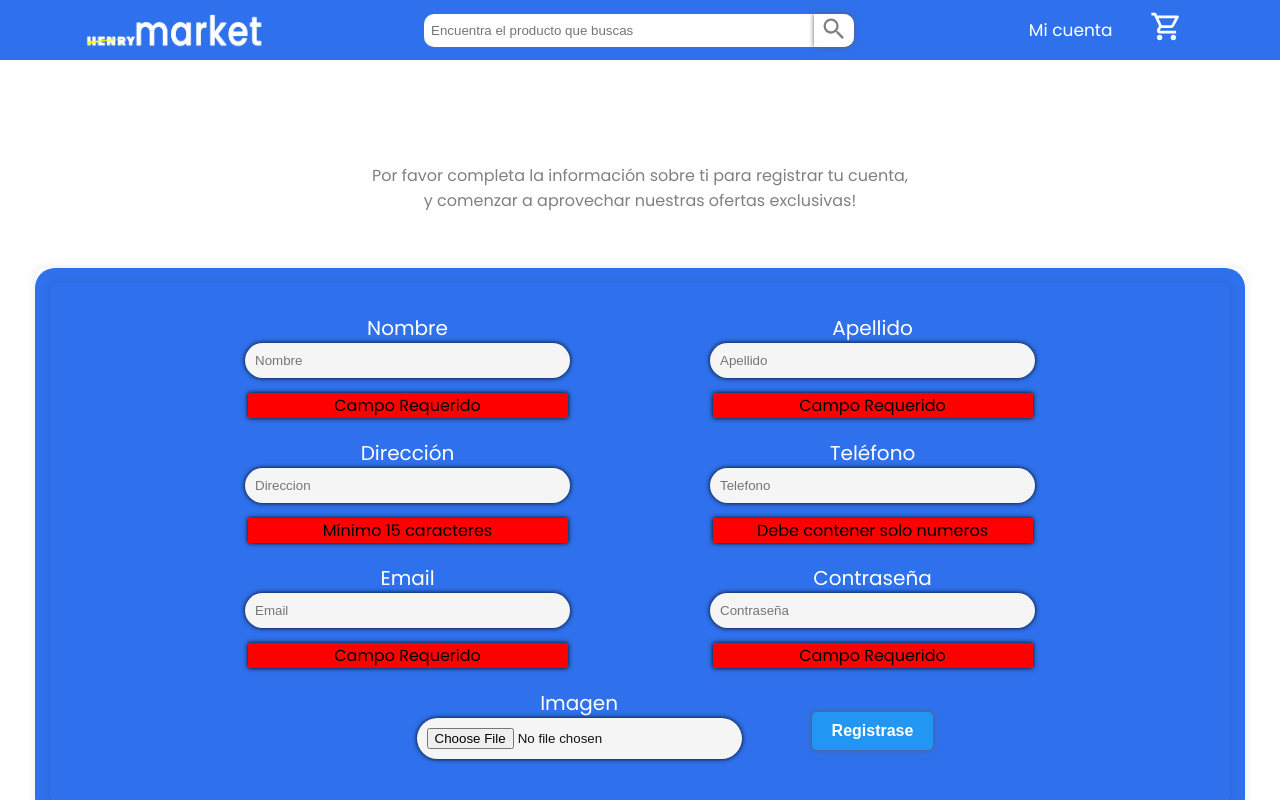
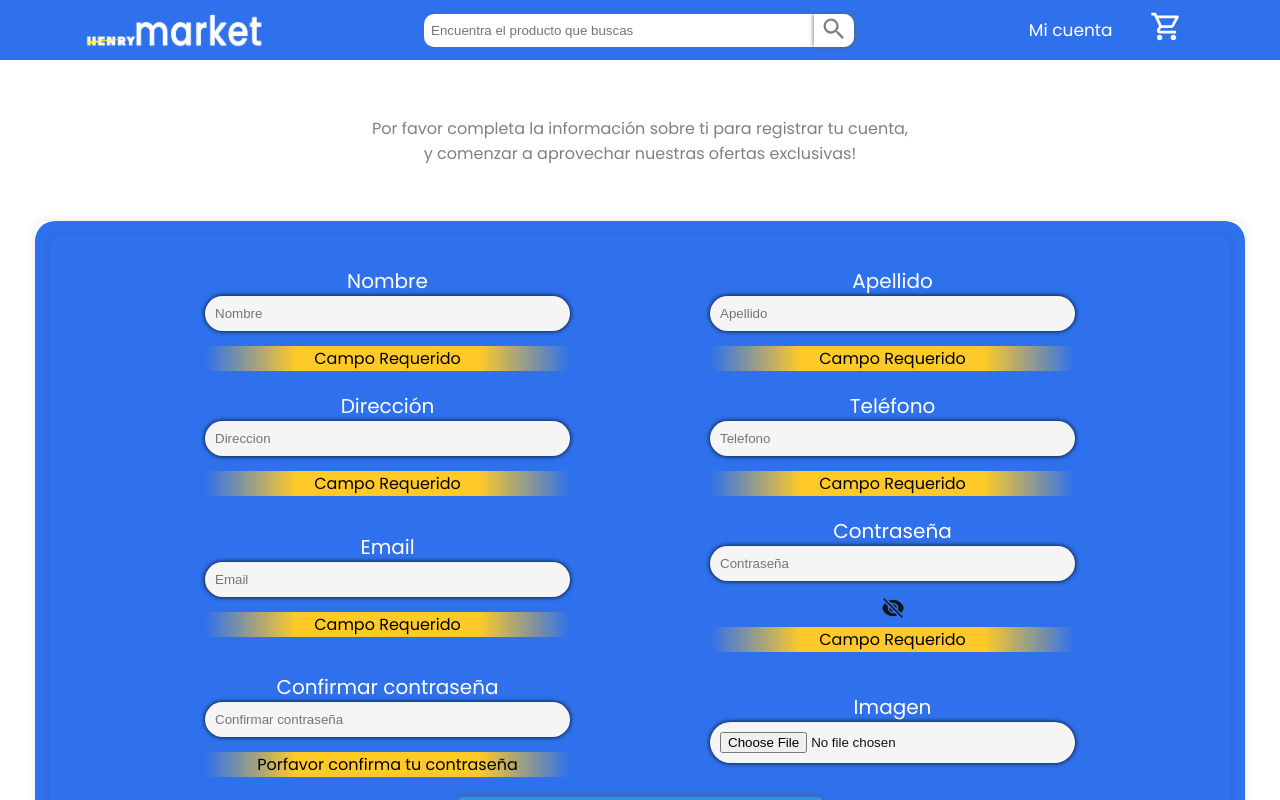
Before and after one commit to BrandonFabila/Henry-Market-Front, a React (Create React App) app: page /register in a window 1280 px wide. Shown: the top 800 px of the page. Built offline with nearby package versions, Linux system fonts and the light colour scheme; a web font is replaced by a local one; what cloudinary-react would draw is missing.

Commit message:
password

```diff
--- a/package.json
+++ b/package.json
@@ -17,8 +17,6 @@
     "bcryptjs": "^2.4.3",
     "cloudinary": "^1.35.0",
     "cloudinary-react": "^1.8.1",
-    "crypto": "^1.0.1",
-    "crypto-browserify": "^3.12.0",
     "firebase": "^9.20.0",
     "formik": "^2.2.9",
     "js-cookie": "^3.0.1",
--- a/src/components/FormLogin/FormLogin.jsx
+++ b/src/components/FormLogin/FormLogin.jsx
@@ -11,9 +11,11 @@
 import styles from "./FormLogin.module.css"
 
 
+
 import Cookies from 'js-cookie';
 // Import the functions you need from the SDKs you need
 import { initializeApp } from "firebase/app";
+import { useState } from 'react';
 // TODO: Add SDKs for Firebase products that you want to use
 // https://firebase.google.com/docs/web/setup#available-libraries
 
@@ -32,6 +34,7 @@
   const auth = getAuth(app);
 
 export default function FormLogin() {
+
 
 
   const estado = true
@@ -139,6 +142,7 @@
             });
         }
     }
+    const [showPwd, setShowPwd] = useState(false)
     return (
         <div className={styles.container}>
             <Formik
@@ -156,7 +160,20 @@
                   <h1>Login</h1>
                   <Field name='email' type='email' placeholder='Email' className={styles.formInput} />
                   <ErrorMessage name='email' />
-                  <Field name='password' type='password' placeholder='Password' className={styles.formInput} />
+                  <Field name='password' type={showPwd ? "text" : "password"} placeholder='Password' className={styles.formInput} />
+                  <div className={styles.formInput}>
+                    <div className="position-absolute pointer pwd-icon" onClick={() => setShowPwd(!showPwd)}>
+                      {showPwd ? <svg xmlns="http://www.w3.org/2000/svg" viewBox="0 0 24 24" fill="currentColor" height={"1.5rem"}>
+                        <path d="M12 15a3 3 0 100-6 3 3 0 000 6z" />
+                        <path fillRule="evenodd" d="M1.323 11.447C2.811 6.976 7.028 3.75 12.001 3.75c4.97 0 9.185 3.223 10.675 7.69.12.362.12.752 0 1.113-1.487 4.471-5.705 7.697-10.677 7.697-4.97 0-9.186-3.223-10.675-7.69a1.762 1.762 0 010-1.113zM17.25 12a5.25 5.25 0 11-10.5 0 5.25 5.25 0 0110.5 0z" clipRule="evenodd" />
+                      </svg> : <svg xmlns="http://www.w3.org/2000/svg" viewBox="0 0 24 24" fill="currentColor" height={"1.5rem"}>
+                        <path d="M3.53 2.47a.75.75 0 00-1.06 1.06l18 18a.75.75 0 101.06-1.06l-18-18zM22.676 12.553a11.249 11.249 0 01-2.631 4.31l-3.099-3.099a5.25 5.25 0 00-6.71-6.71L7.759 4.577a11.217 11.217 0 014.242-.827c4.97 0 9.185 3.223 10.675 7.69.12.362.12.752 0 1.113z" />
+                        <path d="M15.75 12c0 .18-.013.357-.037.53l-4.244-4.243A3.75 3.75 0 0115.75 12zM12.53 15.713l-4.243-4.244a3.75 3.75 0 004.243 4.243z" />
+                        <path d="M6.75 12c0-.619.107-1.213.304-1.764l-3.1-3.1a11.25 11.25 0 00-2.63 4.31c-.12.362-.12.752 0 1.114 1.489 4.467 5.704 7.69 10.675 7.69 1.5 0 2.933-.294 4.242-.827l-2.477-2.477A5.25 5.25 0 016.75 12z" />
+                      </svg>}
+                    </div>
+                  </div>
+
                   <ErrorMessage name='password' />
 
                   <div className={styles.botones}>
--- a/src/components/FormRegister/FormRegister.jsx
+++ b/src/components/FormRegister/FormRegister.jsx
@@ -5,10 +5,10 @@
 import {  useDispatch } from "react-redux";
 import { CloudinaryContext } from "cloudinary-react"; // para guardar las imágenes externamente
 import swal from "sweetalert"
-
 import s from "./FormRegister.module.css"
 
 export default function FormRegister() {
+  const [showPwd, setShowPwd] = useState(false)
   const dispatch = useDispatch();
   // const BACK_HOST = 'https://henry-market-back-production.up.railway.app/'
   const BACK_HOST = "http://localhost:3001/"
@@ -23,6 +23,7 @@
     telefono: "",
     email: "",
     password: "",
+    passwordconfirm: "",
     estado: true,
     imagen: "",
   });
@@ -46,6 +47,7 @@
       telefono,
       email,
       password,
+      passwordconfirm,
     } = form;
 
     // Realiza las validaciones
@@ -56,6 +58,7 @@
       telefono,
       email,
       password,
+      passwordconfirm,
     });
 
 
@@ -286,13 +289,24 @@
                     Contraseña
                   </label>
                   <input
-                    type="password"
+                    type={showPwd ? "text" : "password"}
                     name="password"
                     value={form.password}
                     onChange={handleInputChange}
                     className={s.forminput}
                     placeholder='Contraseña'
                   />
+                  <div className="position-absolute pointer pwd-icon" onClick={() => setShowPwd(!showPwd)}>
+                    {showPwd ? <svg xmlns="http://www.w3.org/2000/svg" viewBox="0 0 24 24" fill="currentColor" height={"1.5rem"}>
+                      <path d="M12 15a3 3 0 100-6 3 3 0 000 6z" />
+                      <path fillRule="evenodd" d="M1.323 11.447C2.811 6.976 7.028 3.75 12.001 3.75c4.97 0 9.185 3.223 10.675 7.69.12.362.12.752 0 1.113-1.487 4.471-5.705 7.697-10.677 7.697-4.97 0-9.186-3.223-10.675-7.69a1.762 1.762 0 010-1.113zM17.25 12a5.25 5.25 0 11-10.5 0 5.25 5.25 0 0110.5 0z" clipRule="evenodd" />
+                    </svg> : <svg xmlns="http://www.w3.org/2000/svg" viewBox="0 0 24 24" fill="currentColor" height={"1.5rem"}>
+                      <path d="M3.53 2.47a.75.75 0 00-1.06 1.06l18 18a.75.75 0 101.06-1.06l-18-18zM22.676 12.553a11.249 11.249 0 01-2.631 4.31l-3.099-3.099a5.25 5.25 0 00-6.71-6.71L7.759 4.577a11.217 11.217 0 014.242-.827c4.97 0 9.185 3.223 10.675 7.69.12.362.12.752 0 1.113z" />
+                      <path d="M15.75 12c0 .18-.013.357-.037.53l-4.244-4.243A3.75 3.75 0 0115.75 12zM12.53 15.713l-4.243-4.244a3.75 3.75 0 004.243 4.243z" />
+                      <path d="M6.75 12c0-.619.107-1.213.304-1.764l-3.1-3.1a11.25 11.25 0 00-2.63 4.31c-.12.362-.12.752 0 1.114 1.489 4.467 5.704 7.69 10.675 7.69 1.5 0 2.933-.294 4.242-.827l-2.477-2.477A5.25 5.25 0 016.75 12z" />
+                    </svg>}
+                  </div>
+
                   {errors.password ? (
                       <div className={s.errors}>{errors.password}</div>
                     ) : (
@@ -300,6 +314,24 @@
                     )}
                 </div>
 
+                <div className={s.contenedorDiv}>
+                  <label  className={s.label}>
+                    Confirmar contraseña
+                  </label>
+                  <input
+                    type={showPwd ? "text" : "password"}
+                    name="passwordconfirm"
+                    value={form.passwordconfirm}
+                    onChange={handleInputChange}
+                    className={s.forminput}
+                    placeholder='Confirmar contraseña'
+                  />
+                  {errors.passwordconfirm ? (
+                      <div className={s.errors}>{errors.passwordconfirm}</div>
+                    ) : (
+                      <div className={s.ok}>✔</div>
+                    )}
+                </div>
 
                 {/* ----------------------- IMAGEN -----------------------*/}
                 <div className={s.contenedorDiv}>
--- a/src/components/FormRegister/FormRegister.module.css
+++ b/src/components/FormRegister/FormRegister.module.css
@@ -35,9 +35,8 @@
     justify-content: center;
     padding: 10px;
     margin-bottom: 15px;
-    width: 325px;
+    width: 365px;
     border-radius: 5rem;
-
     background-color: #f5f5f5; /* Fondo gris claro para los campos de entrada */
   }
 
@@ -53,11 +52,12 @@
   }
 
   .errors {
-    color: #000000; /* Texto rojo para los mensajes de error */
+    color: rgb(0, 0, 0); /* Texto rojo para los mensajes de error */
     margin-bottom: 20px;
-    width: 320px;
-    background-color: #ff0000;
-    box-shadow: 0px 0px 5px rgb(0, 0, 0); /* Resaltar el campo activo con un borde amarillo */
+    background: rgb(0,0,0);
+background: linear-gradient(90deg, rgba(0,0,0,0) 0%, rgba(255,202,40,1) 25%, rgba(255,202,40,1) 75%, rgba(0,0,0,0) 100%);
+    width: 365px;
+    /* box-shadow: 0px 0px 5px rgb(0, 0, 0); Resaltar el campo activo con un borde amarillo */
 
   }
 
@@ -75,6 +75,8 @@
     background-color: #2196f3; /* Fondo azul para el botón de enviar */
     border: none;
     border-radius: 5px;
+    width: 365px;
+
     color: #fff; /* Texto blanco para el botón de enviar */
     cursor: pointer;
     font-size: 16px;
--- a/src/components/FormRegister/validations.js
+++ b/src/components/FormRegister/validations.js
@@ -1,6 +1,5 @@
 const blankSpace = /^\s+$/ // Espacio en blanco
 const regexEmail = /^[A-Z0-9._%+-]+@[A-Z0-9.-]+\.[A-Z]{2,4}$/i // Email válido
-const regexPassword = /^(?=.*?\d)[a-zA-Z0-9]{6,10}$/; // Password al menos un número
 const regexLetters = /^[ a-zA-ZñÑáéíóúÁÉÍÓÚ]+$/ // Solo letras
 const regexAddress = /^\d+\s[A-z]+\s[A-z]+/; // valida la dirección
 const regexTelefono = /^[0-9]+$/;
@@ -21,28 +20,35 @@
     if (values.primer_apellido.length === 1 && values.primer_apellido.length < 3) errors.primer_apellido = 'Inserta minimo 3 caracteres';
 
 
-    if(!values.direccion) errors.direccion = 'Campo Requerido'
     if (blankSpace.test(values.direccion)) errors.direccion = 'No puede ser un espacio en blanco'
     if(regexAddress.test(values.direccion)) errors.direccion = 'Números y letras'
     if (values.direccion.length > 101) errors.direccion = 'Máximo 100 caracteres'
     if (values.direccion.length < 15) errors.direccion = 'Mínimo 15 caracteres'
+    if(!values.direccion) errors.direccion = 'Campo Requerido'
 
 
+    if (blankSpace.test(values.telefono)) errors.telefono = 'No puede ser un espacio en blanco'
+    if (values.telefono && values.telefono.length < 10) errors.telefono = 'Mínimo 10 digitos'
+    if(!regexTelefono.test(values.telefono)) errors.telefono = "Debe contener solo numeros"
     if(!values.telefono) errors.telefono = 'Campo Requerido'
-    if (blankSpace.test(values.telefono)) errors.telefono = 'No puede ser un espacio en blanco'
-    if (values.telefono && values.telefono.length < 9) errors.telefono = 'Mínimo 9 caracteres'
-    if(!regexTelefono.test(values.telefono)) errors.telefono = "Debe contener solo numeros"
-    if (values.telefono.length > 25) errors.telefono = 'Máximo 25 caracteres'
+    if (values.telefono.length > 20) errors.telefono = 'Máximo 20 digitos'
 
     if(!values.email) errors.email = 'Campo Requerido'
     if (values.email && !regexEmail.test(values.email)) errors.email = 'Por favor ingresa un email válido'
     if (blankSpace.test(values.email)) errors.email = 'No puede ser un espacio en blanco'
     if (values.email.length > 30) errors.email = 'Máximo 30 caracteres'
 
-    if (values.password.length < 8) errors.password = 'Mínimo 8 caracteres'
-    if (values.password.length > 20) errors.password = 'Máximo 20 caracteres'
-    if (!regexPassword.test(values.password)) errors.password = 'Debe contener al menos un número'
+    if (values.password.length < 8) errors.password = 'Inserta minimo 8 caracteres'
+    if (values.password.length > 20) errors.password = 'Inserta maximo 20 caracteres'
+    if (!/(?=.*\d).+/.test(values.password)) errors.password = 'Ingresa al menos un número';
     if (!values.password) errors.password = 'Campo Requerido'
+    if (blankSpace.test(values.password)) errors.password = 'No puede ser un espacio en blanco'
+
+
+    if (values.password && values.passwordconfirm && values.password !== values.passwordconfirm) errors.passwordconfirm = 'Las contraseñas no coinciden'
+    if (!values.passwordconfirm) errors.passwordconfirm = 'Porfavor confirma tu contraseña'
+    if (blankSpace.test(values.passwordconfirm)) errors.passwordconfirm = 'No puede ser un espacio en blanco'
+
 
 
     return errors
--- a/src/components/checkOutForm/CheckOutForm.jsx
+++ b/src/components/checkOutForm/CheckOutForm.jsx
@@ -32,7 +32,7 @@
                     fecha: date,
                     //aqui va el valor multiplicado por 100 centavos
                     valor_total_venta: importe * 100,
-                    id_usuario: 15,
+                    id_usuario: 1,
                     detalle_venta: 111,
                     id_pago: id.toString(),
                 })
--- /dev/null
+++ b/webpack.config.js
@@ -0,0 +1,5 @@
+module.exports = {
+    resolve: {
+        fallback: { "crypto": false }
+    },
+};
```
Also changed, not shown: src/components/formUpdate/FormUpdatePassword.jsx (+3 -6 lines).
